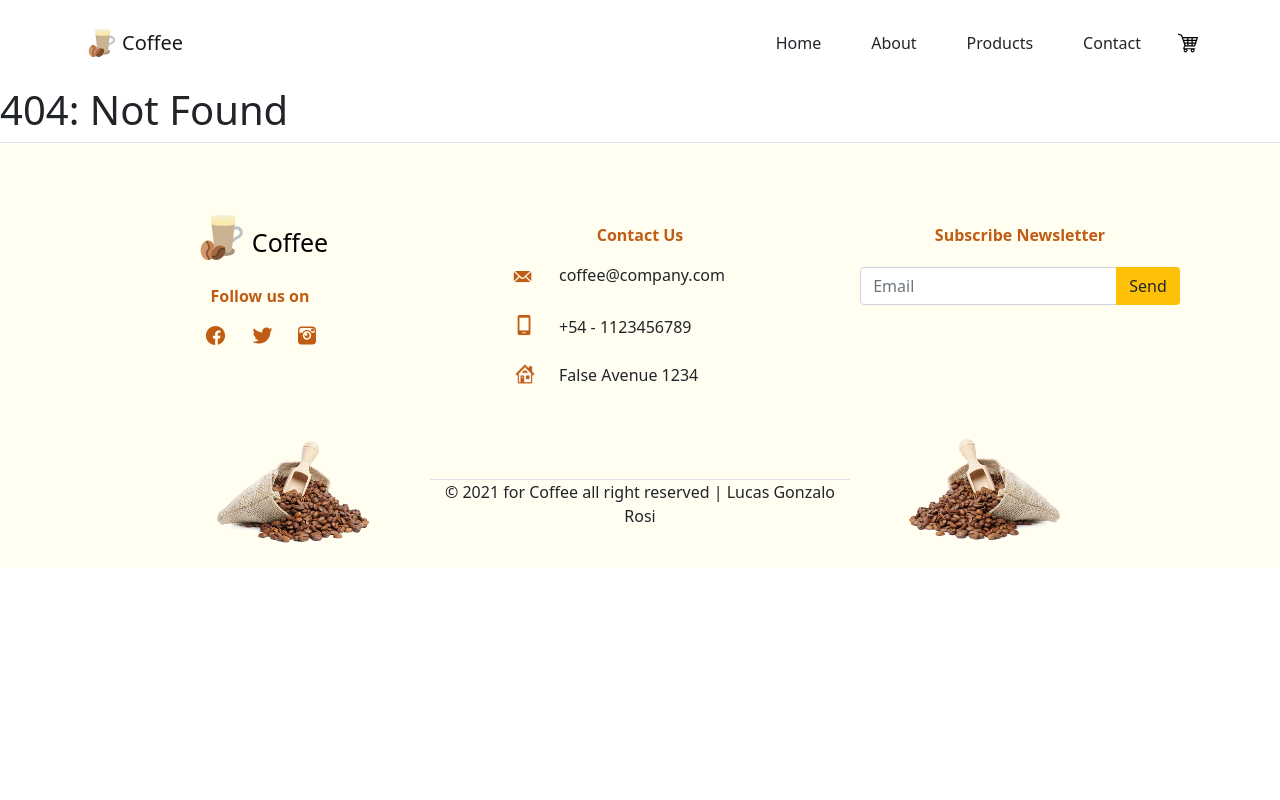
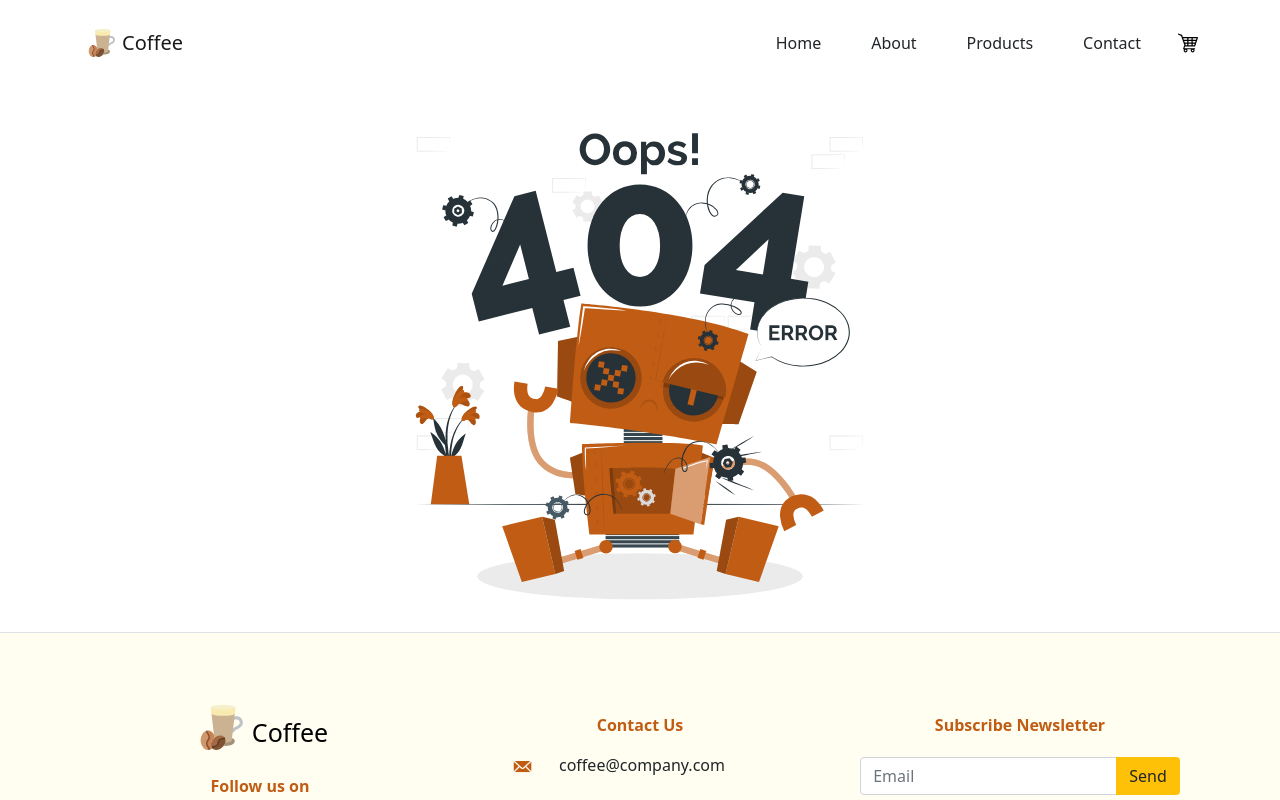
Before and after one commit to LGRosi/coffee-react, a React (Create React App) app: page / in a window 1280 px wide. Shown: the top 800 px of the page. Built offline with nearby package versions, Linux system fonts and the light colour scheme.

Commit message:
Error 404

```diff
--- a/src/pages/NotFound.jsx
+++ b/src/pages/NotFound.jsx
@@ -1,9 +1,14 @@
 import React from 'react';
+import NotFound404 from '../images/404.svg';
 
 function NotFound () {
     return (
         <React.Fragment>
-            <h1>404: Not Found</h1>
+            <section className="container">
+                <div className="row d-flex justify-content-center">
+                    <img src={NotFound404} className="w-50" alt="Not Found Error 404" />
+                </div>
+            </section>
         </React.Fragment>
     )
 }
```
Also changed, not shown: src/images/404.svg (added).
